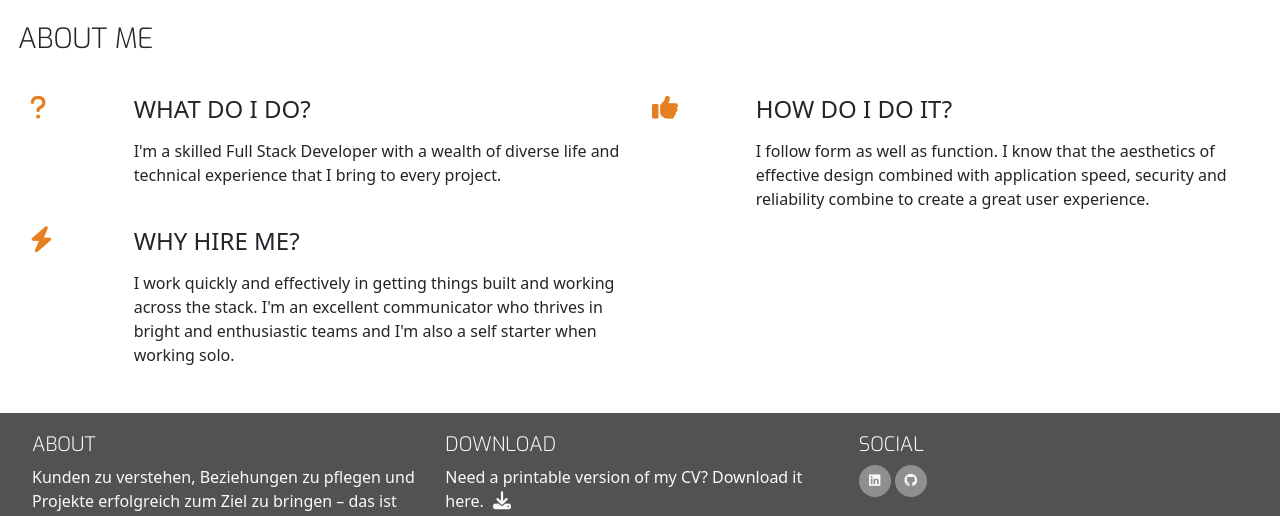
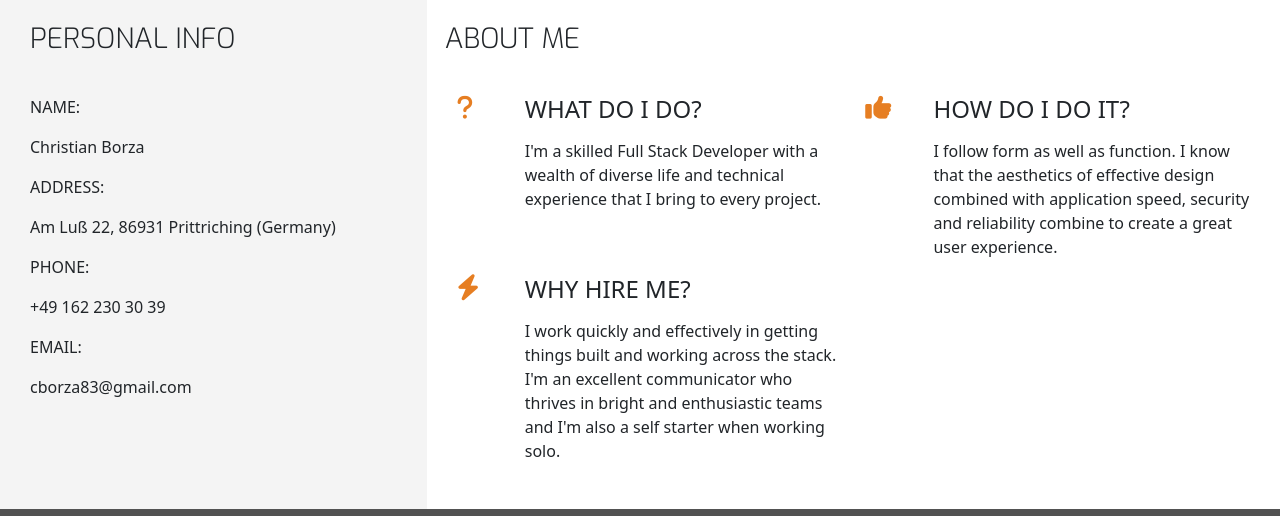
Before and after one commit to ChrisCross1983/resume_cb, a plain HTML site: page index.html in a window 1280 px wide. Shown: the part 372-888 px from the top of the page. Drawn offline with nearby package versions, Linux system fonts and the light colour scheme.

Commit message:
Add contact section and some basic styling

```diff
--- a/assets/css/style.css
+++ b/assets/css/style.css
@@ -8,6 +8,10 @@
 
 .bg-color-three-reasons {
   background-color: #ffffff;
+}
+
+.bg-color-personal-info {
+    background-color: #f4f4f4;
 }
 
 .ui-menu-color-home {
--- a/index.html
+++ b/index.html
@@ -75,7 +75,46 @@
       </div>
     </header>
     <section class="container-fluid">
-      <div class="row row-table">
+      <div class="row">
+        <div class="col-md-4 bg-color-personal-info section-column">
+          <div class="row">
+            <div class="col-12">
+              <h3 class="section-heading uppercase">Personal Info</h3>
+            </div>
+          </div>
+          <div class="personl-info-item">
+            <div class="key">
+              <p class="uppercase">Name:</p>
+            </div>
+            <div class="value">
+              <p>Christian Borza</p>
+            </div>
+          </div>
+          <div class="personl-info-item">
+            <div class="key">
+              <p class="uppercase">Address:</p>
+            </div>
+            <div class="value">
+              <p>Am Luß 22, 86931 Prittriching (Germany)</p>
+            </div>
+          </div>
+          <div class="personl-info-item">
+            <div class="key">
+              <p class="uppercase">Phone:</p>
+            </div>
+            <div class="value">
+              <p>+49 162 230 30 39</p>
+            </div>
+          </div>
+          <div class="personl-info-item">
+            <div class="key">
+              <p class="uppercase">Email:</p>
+            </div>
+            <div class="value">
+              <p>cborza83@gmail.com</p>
+            </div>
+          </div>
+        </div>
         <div class="col-md-8 bg-color-three-reasons section-column">
           <div class="row">
             <div class="col">
```
